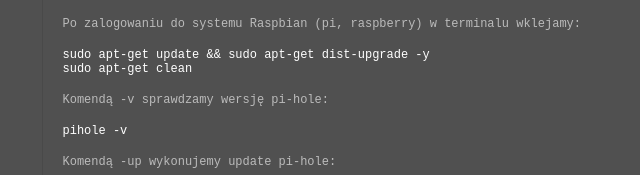
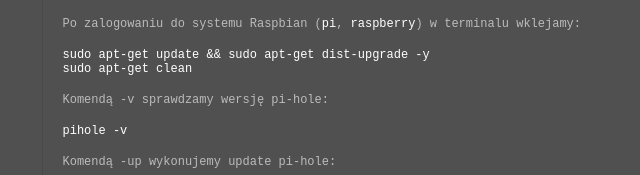
Before and after one commit to drrak/3dh, a plain HTML site: page index.htm in a window 1280 px wide. Both pictures are taken after a click on the link "Update i Upgrade systemu Raspbian i pi-hole". Shown: the part 539-714 px from the top of the page, 198-838 px from the left. Drawn offline with Linux system fonts and the light colour scheme.

Commit message:
Add files via upload

```diff
--- a/index.htm
+++ b/index.htm
@@ -129,7 +129,7 @@
 <h2>Raspbian:</h2><h1><a href="#5">Update i Upgrade systemu Raspbian i pi-hole</a></h1>
 <p class="dat">17.07.2019</p>
 <div id="p5">
-<p>Po zalogowaniu do systemu Raspbian (pi, raspberry) w terminalu wklejamy:</p>
+<p>Po zalogowaniu do systemu Raspbian (<span>pi</span>, <span>raspberry</span>) w terminalu wklejamy:</p>
 <pre translate="no">sudo apt-get update &amp;&amp; sudo apt-get dist-upgrade -y
 sudo apt-get clean</pre>
 <p>Komendą -v sprawdzamy wersję pi-hole:</p>
```
